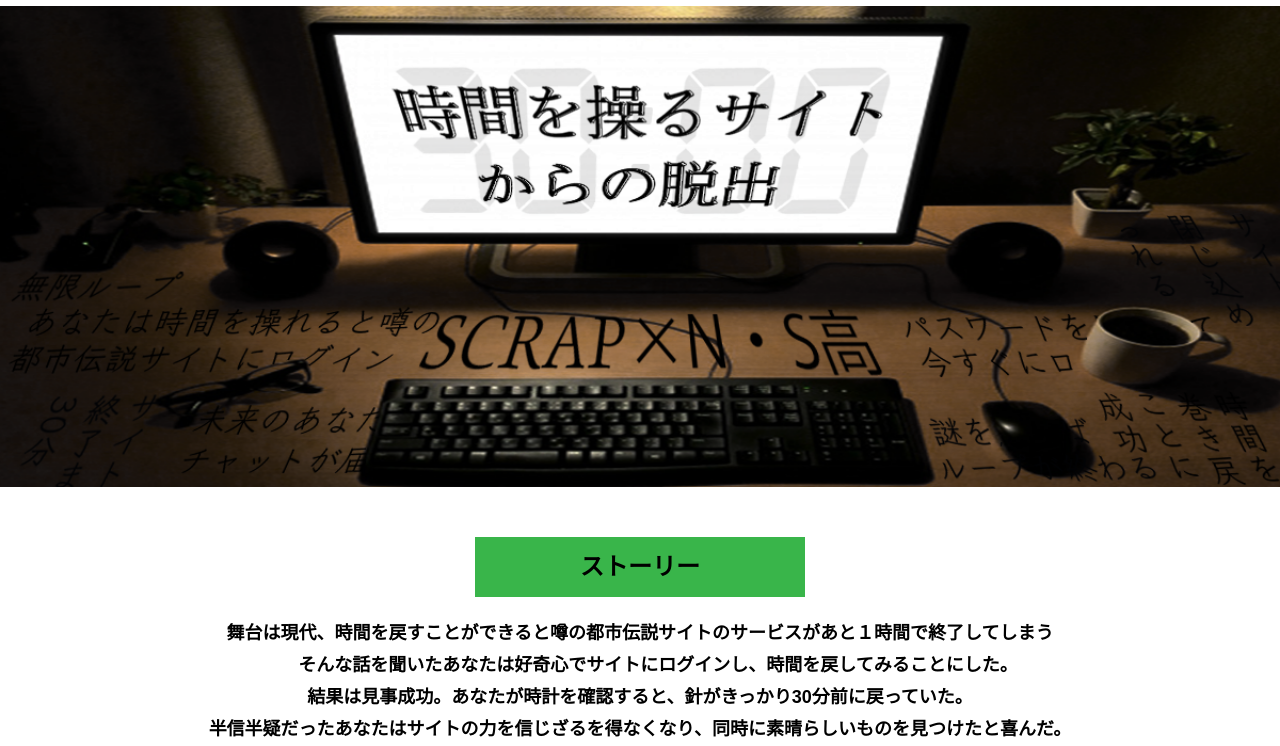
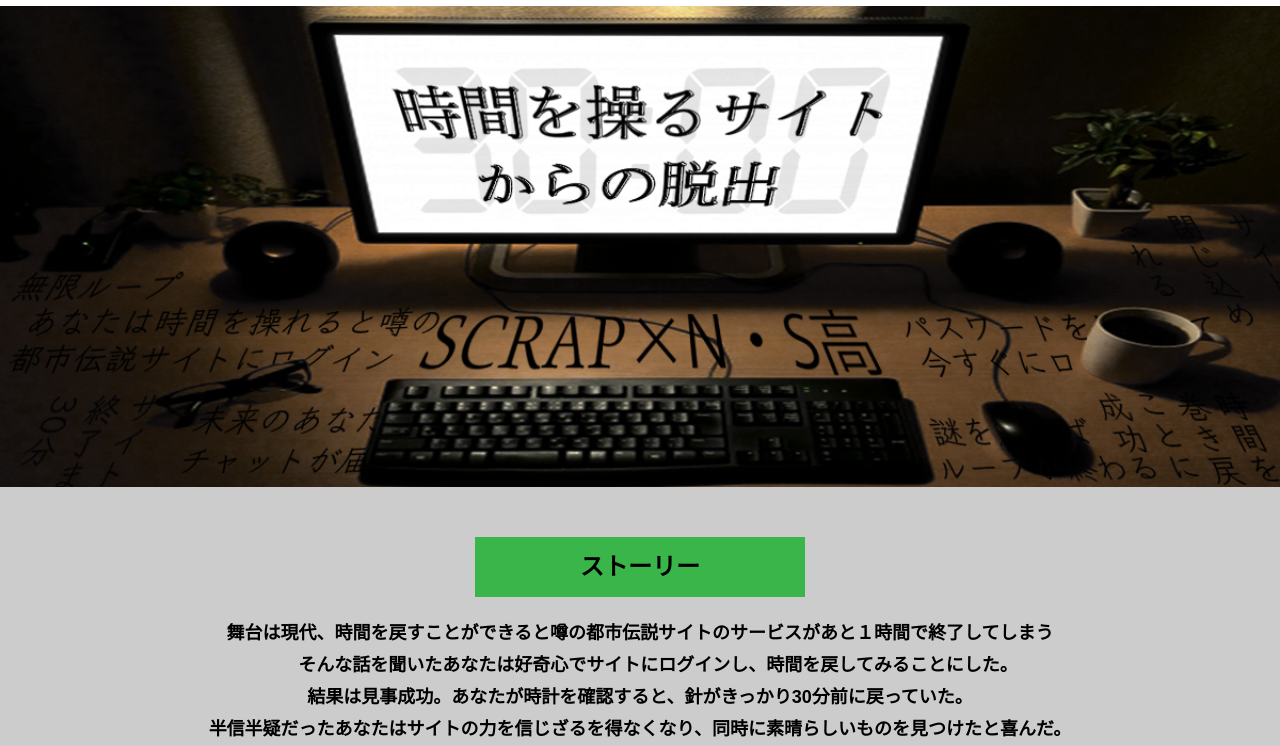
Before and after one commit to Ryousei-Kawahara/alfa-meieki-D, a plain HTML site: page index.html in a window 1280 px wide. Shown: the part 54-800 px from the top of the page. Drawn offline with Linux system fonts and the light colour scheme.

Commit message:
Update style.css

```diff
--- a/assets/css/style.css
+++ b/assets/css/style.css
@@ -26,6 +26,7 @@ body {
   list-style: none;
   color: #000;
   margin: 0;
+  background-color: #cccccc;
 }
 
 img {
```
